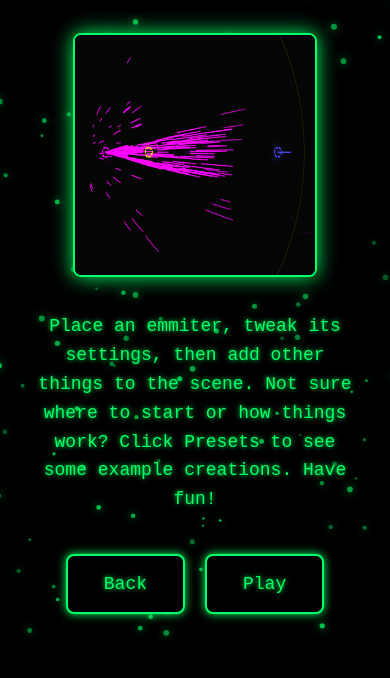
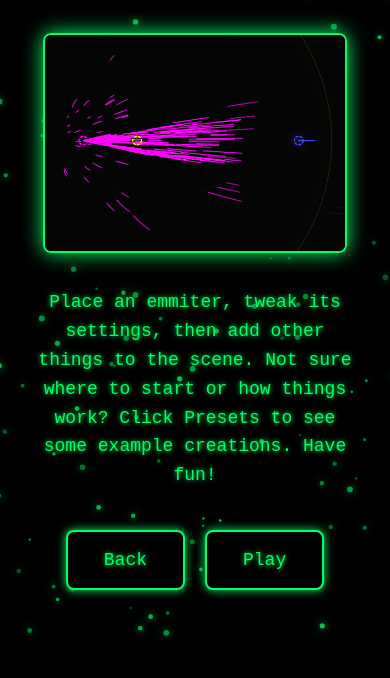
Before and after one commit to Nijumet/njmt, a plain HTML site: page SpraySandboxHUB.html in a window 390 px wide. Shown: the part 204-882 px from the top of the page. Drawn offline with Linux system fonts and the light colour scheme.

Commit message:
Make image responsive with max-width and auto height
Updated image dimensions to be responsive.

```diff
--- a/SpraySandboxHUB.html
+++ b/SpraySandboxHUB.html
@@ -26,8 +26,8 @@
 
   /* ---- The image, with a glowing green border ---- */
   .page-image {
-    width: 240px;
-    height: 240px;
+    max-width: 90%;
+    height: auto;
     border: 2px solid #00ff66;
     border-radius: 8px;
     box-shadow: 0 0 20px #00ff66;
```
